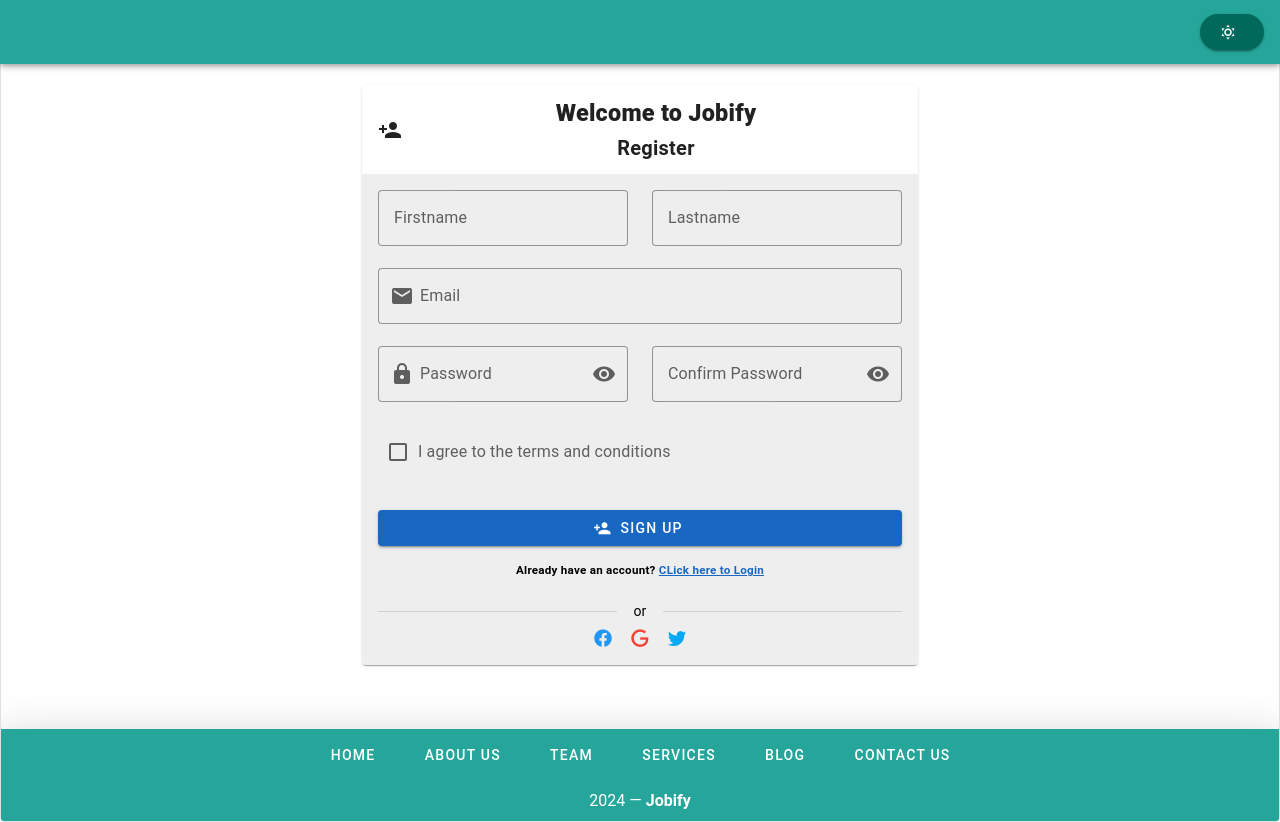
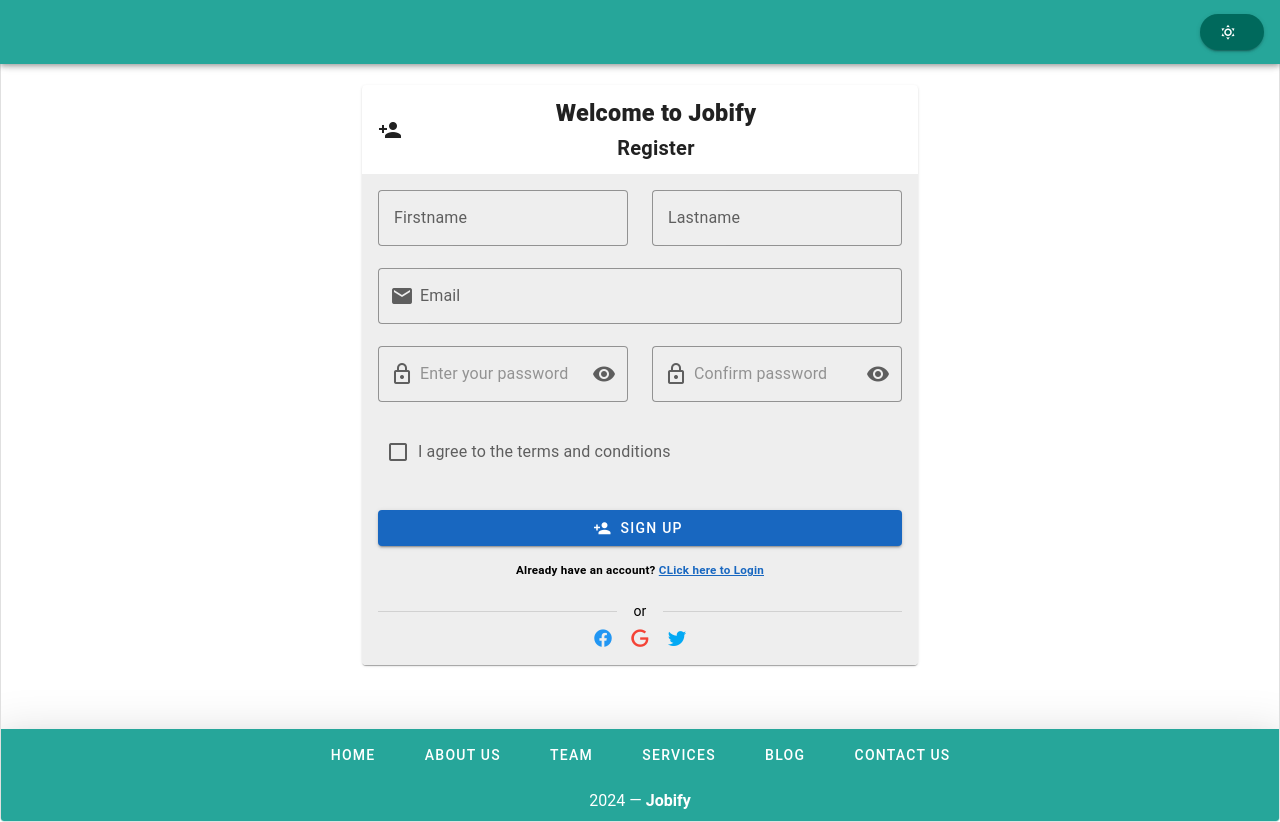
Before and after one commit to cjbantillo/Jobify-Application, a Vue app: page /register in a window 1280 px wide. Built offline with nearby package versions, Linux system fonts and the light colour scheme.

Commit message:
fix: code improvement in component auth

```diff
--- a/src/components/auth/Login-form.vue
+++ b/src/components/auth/Login-form.vue
@@ -1,13 +1,22 @@
+<script setup>
+  import { ref } from 'vue'
+
+  const visible = ref(false)
+  const toggleVisible = () => visible.value = !visible.value
+</script>
+
 <template>
     <v-form fast-fail @submit.prevent>
-                <v-text-field label="Email" variant="outlined"></v-text-field>
+                <v-text-field label="Email" variant="outlined"    prepend-inner-icon="mdi-email"></v-text-field>
 
                 <v-text-field
-                  label="Password"
-                  type="password"
-                  variant="outlined"
-                >
-                </v-text-field>
+          :append-inner-icon="visible ? 'mdi-eye-off' : 'mdi-eye'"
+          :type="visible ? 'text' : 'password'"
+          placeholder="Enter your password"
+          prepend-inner-icon="mdi-lock-outline"
+          variant="outlined"
+          @click:append-inner="toggleVisible"
+        ></v-text-field>
 
                 <v-btn class="mt-2 bg-primary" type="submit" block prepend-icon="mdi-login">Login</v-btn>
               </v-form>
--- a/src/components/auth/Register-form.vue
+++ b/src/components/auth/Register-form.vue
@@ -1,105 +1,71 @@
+<script setup>
+import { ref } from 'vue'
+
+const visible = ref(false) //toggle variable
+const visibleConfirm = ref(false)
+const termsAccepted = ref(false) //checkbox toggle
+
+const toggleVisible = () => visible.value = !visible.value
+const toggleVisibleConfirm = () => visibleConfirm.value = !visibleConfirm.value
+const submitForm = () => {
+  if (termsAccepted.value) {
+    alert('Form submitted!');
+  } else {
+    alert('Please accept the terms and conditions.');
+  }
+}
+</script>
+
+
 <template>
-  <v-form fast-fail @submit.prevent>
+  <v-form @submit.prevent="submitForm">
     <v-row>
-      <v-col>
-        <v-text-field label="Firstname" variant="outlined"></v-text-field>
-      </v-col>
-      <v-col>
-        <v-text-field label="Lastname" variant="outlined"></v-text-field>
-      </v-col>
+      <!-- fullname  -->
+      <v-col><v-text-field label="Firstname" variant="outlined"></v-text-field></v-col>
+      <v-col><v-text-field label="Lastname" variant="outlined"></v-text-field></v-col>
     </v-row>
-
-    <v-text-field label="Email" variant="outlined" v-model="email">
-      <template #prepend-inner>
-        <v-icon>mdi-email</v-icon>
-      </template>
-    </v-text-field>
+<!-- email -->
+    <v-text-field
+      label="Email"
+      variant="outlined"
+      prepend-inner-icon="mdi-email"
+      v-model="email"
+    ></v-text-field>
 
     <v-row>
       <v-col>
-        <!-- Password Field with Eye Icon Inside -->
+        <!-- enter password -->
         <v-text-field
-          v-model="password"
-          :type="showPassword ? 'text' : 'password'"
-          label="Password"
+          :append-inner-icon="visible ? 'mdi-eye-off' : 'mdi-eye'"
+          :type="visible ? 'text' : 'password'"
+          placeholder="Enter your password"
+          prepend-inner-icon="mdi-lock-outline"
           variant="outlined"
-        >
-          <template #prepend-inner>
-            <v-icon>mdi-lock</v-icon>
-          </template>
-
-          <template #append-inner>
-            <v-icon @click="togglePasswordVisibility" class="cursor-pointer">
-              {{ showPassword ? 'mdi-eye-off' : 'mdi-eye' }}
-            </v-icon>
-          </template>
-        </v-text-field>
+          @click:append-inner="toggleVisible"
+        ></v-text-field>
       </v-col>
       <v-col>
-        <!-- Confirm Password Field with Eye Icon Inside -->
+        <!-- confirming password  -->
         <v-text-field
-          v-model="confirmPassword"
-          :type="showConfirmPassword ? 'text' : 'password'"
-          label="Confirm Password"
+          :append-inner-icon="visibleConfirm ? 'mdi-eye-off' : 'mdi-eye'"
+          :type="visibleConfirm ? 'text' : 'password'"
+          placeholder="Confirm password"
+          prepend-inner-icon="mdi-lock-outline"
           variant="outlined"
-        >
-          <template #append-inner>
-            <v-icon
-              @click="toggleConfirmPasswordVisibility"
-              class="cursor-pointer"
-            >
-              {{ showConfirmPassword ? 'mdi-eye-off' : 'mdi-eye' }}
-            </v-icon>
-          </template>
-        </v-text-field>
+          @click:append-inner="toggleVisibleConfirm"
+        ></v-text-field>
       </v-col>
     </v-row>
-
-    <!-- terms and conditions -->
+<!-- checkbox with toggle -->
     <v-checkbox
       v-model="termsAccepted"
       :rules="[v => !!v || 'You must accept the terms and conditions']"
       label="I agree to the terms and conditions"
       color="primary"
     ></v-checkbox>
-    <!-- terms end -->
 
-    <!-- Submit Button -->
-    <v-btn
-      class="mt-2 bg-primary"
-      type="submit"
-      block
-      prepend-icon="mdi-account-plus"
-    >
+    <v-btn class="mt-2 bg-primary" type="submit" block prepend-icon="mdi-account-plus">
       Sign up
     </v-btn>
   </v-form>
 </template>
-
-<script>
-export default {
-  data() {
-    return {
-      password: '',
-      confirmPassword: '',
-      showPassword: false,
-      showConfirmPassword: false,
-      termsAccepted: false, // Checkbox value
-    }
-  },
-  methods: {
-    togglePasswordVisibility() {
-      this.showPassword = !this.showPassword
-    },
-    toggleConfirmPasswordVisibility() {
-      this.showConfirmPassword = !this.showConfirmPassword
-    },
-  },
-  submitForm() {
-    if (this.termsAccepted) {
-      // Handle form submission logic
-      alert('Form submitted!')
-    }
-  },
-}
-</script>
--- a/src/views/auth/RegisterView.vue
+++ b/src/views/auth/RegisterView.vue
@@ -6,7 +6,7 @@ import Registerform from '@/components/auth/Register-form.vue'
 <template>
   <AppLayout>
     <template #content>
-      <v-container fluid="">
+      <v-container fluid>
 
         <v-row class="mb-5">
           <v-col cols="12" md="6" class="mx-auto mt-5">
```
Also changed, not shown: src/router/index.js (line endings or trailing spaces).
